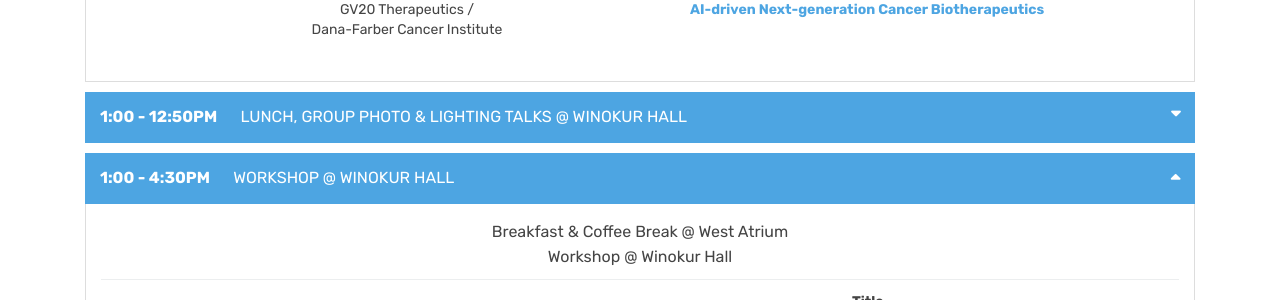
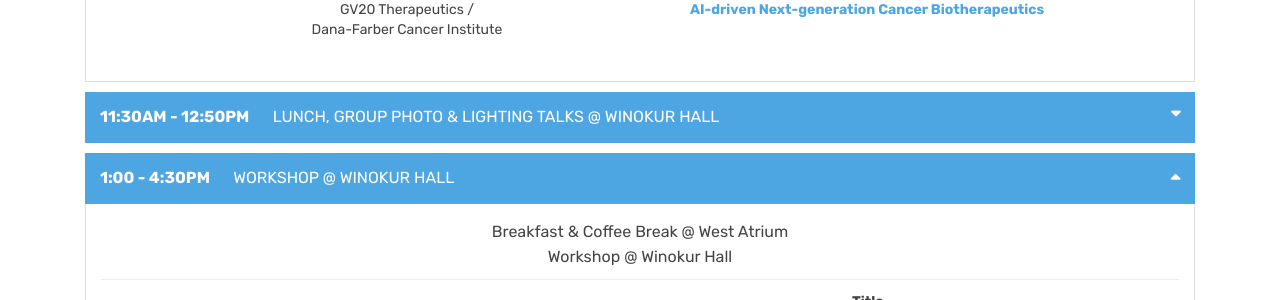
Before and after one commit to cccfran/junliu-workshop, a Jekyll site: the page built from index.html, in a window 1280 px wide. Shown: the part 2982-3282 px from the top of the page. Built offline with Jekyll 4.4.1, drawn with Linux system fonts in a browser that asks for light colours; nearby versions of some CDN libraries; library files that are not in the unit come from our copies.

Commit message:
correct time

```diff
--- a/index.html
+++ b/index.html
@@ -257,7 +257,7 @@ canonical: https://heliumjk.github.io
               <!-- Panel 2 -->
               <div class="panel">
                 <div class="panel-heading">
-                  <a class="panel-title collapsed" data-toggle="collapse" href="#panel2">1:00 - 12:50PM <span style="font-weight: normal;padding-left: 20px;">LUNCH, GROUP PHOTO & LIGHTING TALKS @ WINOKUR HALL</span></a>
+                  <a class="panel-title collapsed" data-toggle="collapse" href="#panel2">11:30AM - 12:50PM <span style="font-weight: normal;padding-left: 20px;">LUNCH, GROUP PHOTO & LIGHTING TALKS @ WINOKUR HALL</span></a>
                 </div>
                 <div id="panel2" class="panel-collapse collapse">
                   <div class="panel-body">
```
